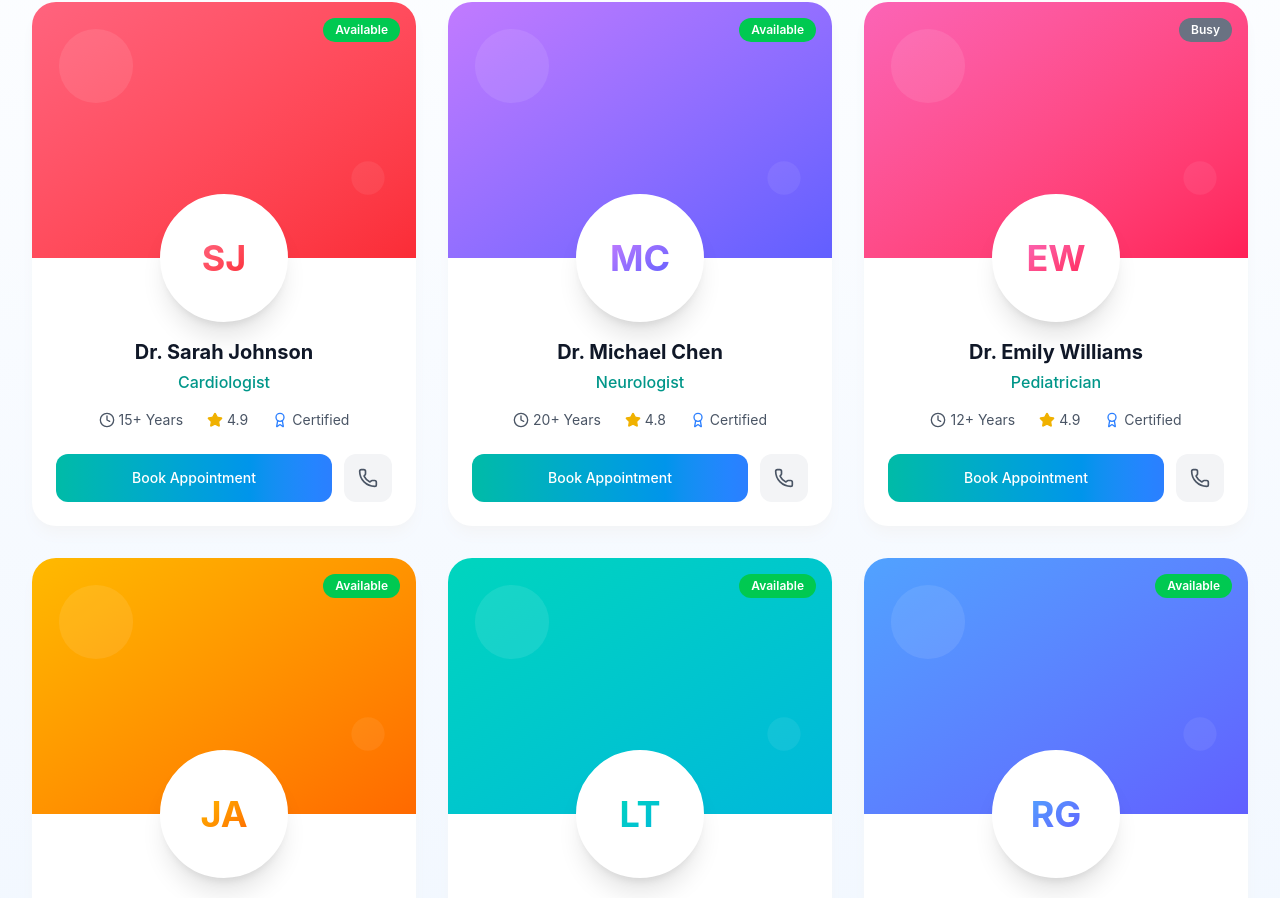
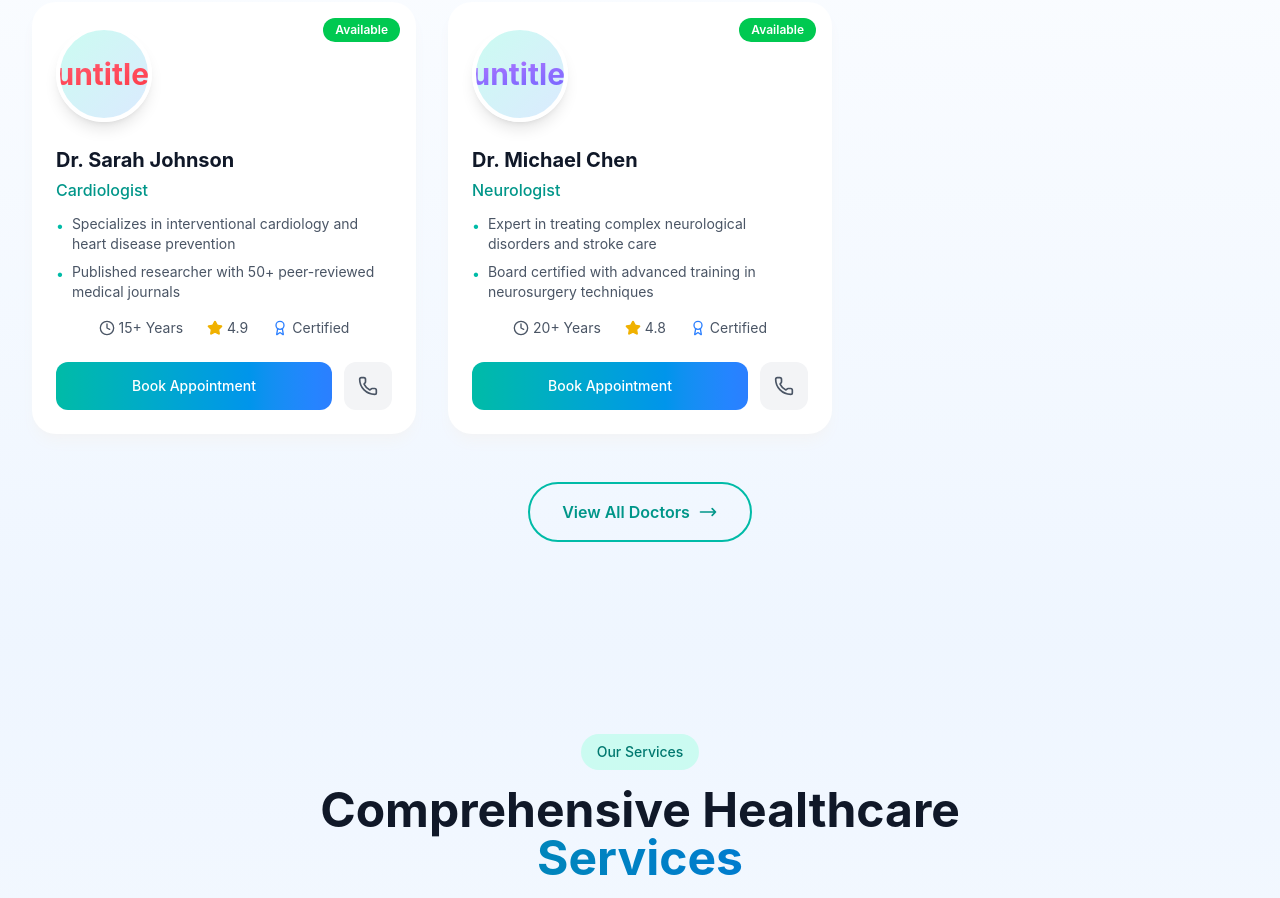
Before and after one commit to bhavyasharmahere/maa, a React (Vite) app: page / in a window 1280 px wide. Shown: the part 3009-3907 px from the top of the page. Built offline with nearby package versions, Linux system fonts and the light colour scheme.

Commit message:
Doctor Doom

```diff
--- a/src/components/About.tsx
+++ b/src/components/About.tsx
@@ -13,7 +13,7 @@ const features = [
 ];
 
 const highlights = [
-  { icon: Users, value: '5,000+', label: 'Happy Patients' },
+  { icon: Users, value: '1,000+', label: 'Happy Patients' },
   { icon: Building2, value: '008+', label: 'Hospital Beds' },
   { icon: Stethoscope, value: '02', label: 'Specialties' },
 ];
--- a/src/components/Doctors.tsx
+++ b/src/components/Doctors.tsx
@@ -2,61 +2,33 @@ import { motion } from 'framer-motion';
 import { useInView } from 'framer-motion';
 import { useRef } from 'react';
 import { Star, Award, Clock, Phone } from 'lucide-react';
-
+import hospImg from '/untitled.png';
 const doctors = [
   {
     name: 'Dr. Sarah Johnson',
     specialty: 'Cardiologist',
     experience: '15+ Years',
     rating: 4.9,
-    image: 'SJ',
+    image: hospImg,
     color: 'from-rose-400 to-red-500',
     available: true,
+    description: [
+      'Specializes in interventional cardiology and heart disease prevention',
+      'Published researcher with 50+ peer-reviewed medical journals'
+    ],
   },
   {
     name: 'Dr. Michael Chen',
     specialty: 'Neurologist',
     experience: '20+ Years',
     rating: 4.8,
-    image: 'MC',
+    image: hospImg,
     color: 'from-purple-400 to-indigo-500',
     available: true,
-  },
-  {
-    name: 'Dr. Emily Williams',
-    specialty: 'Pediatrician',
-    experience: '12+ Years',
-    rating: 4.9,
-    image: 'EW',
-    color: 'from-pink-400 to-rose-500',
-    available: false,
-  },
-  {
-    name: 'Dr. James Anderson',
-    specialty: 'Orthopedic Surgeon',
-    experience: '18+ Years',
-    rating: 4.7,
-    image: 'JA',
-    color: 'from-amber-400 to-orange-500',
-    available: true,
-  },
-  {
-    name: 'Dr. Lisa Thompson',
-    specialty: 'Dermatologist',
-    experience: '10+ Years',
-    rating: 4.8,
-    image: 'LT',
-    color: 'from-teal-400 to-cyan-500',
-    available: true,
-  },
-  {
-    name: 'Dr. Robert Garcia',
-    specialty: 'General Surgeon',
-    experience: '22+ Years',
-    rating: 4.9,
-    image: 'RG',
-    color: 'from-blue-400 to-indigo-500',
-    available: true,
+    description: [
+      'Expert in treating complex neurological disorders and stroke care',
+      'Board certified with advanced training in neurosurgery techniques'
+    ],
   },
 ];
 
@@ -101,8 +73,8 @@ export function Doctors() {
               whileHover={{ y: -10 }}
               className="group bg-white rounded-3xl overflow-hidden shadow-lg shadow-gray-100 hover:shadow-2xl hover:shadow-blue-100 transition-all duration-300"
             >
-              {/* Image Area */}
-              <div className={`relative h-64 bg-gradient-to-br ${doctor.color} p-6`}>
+              {/* Header Area with Avatar and Badge */}
+              <div className="relative p-6 pb-0">
                 {/* Availability Badge */}
                 <motion.div
                   initial={{ scale: 0 }}
@@ -118,34 +90,40 @@ export function Doctors() {
                 </motion.div>
 
                 {/* Doctor Avatar */}
-                <div className="absolute bottom-0 left-1/2 -translate-x-1/2 translate-y-1/2">
+                <div className="mb-4">
                   <motion.div
-                    whileHover={{ scale: 1.1, rotate: 5 }}
-                    className="w-32 h-32 bg-white rounded-full flex items-center justify-center shadow-xl border-4 border-white"
+                    whileHover={{ scale: 1.05 }}
+                    className="w-24 h-24 bg-gradient-to-br from-teal-100 to-blue-100 rounded-full overflow-hidden flex items-center justify-center shadow-lg border-4 border-white"
                   >
-                    <span className={`text-4xl font-bold bg-gradient-to-br ${doctor.color} bg-clip-text text-transparent`}>
-                      {doctor.image}
-                    </span>
+                    {doctor.image.startsWith('http') ? (
+                      <img
+                        src={doctor.image}
+                        alt={doctor.name}
+                        className="w-full h-full object-cover"
+                      />
+                    ) : (
+                      <span className={`text-3xl font-bold bg-gradient-to-br ${doctor.color} bg-clip-text text-transparent`}>
+                        {doctor.image}
+                      </span>
+                    )}
                   </motion.div>
                 </div>
-
-                {/* Decorative Elements */}
-                <motion.div
-                  className="absolute top-8 left-8 w-16 h-16 bg-white/20 rounded-full"
-                  animate={{ scale: [1, 1.2, 1], opacity: [0.3, 0.5, 0.3] }}
-                  transition={{ duration: 3, repeat: Infinity }}
-                />
-                <motion.div
-                  className="absolute bottom-16 right-8 w-8 h-8 bg-white/20 rounded-full"
-                  animate={{ scale: [1.2, 1, 1.2], opacity: [0.5, 0.3, 0.5] }}
-                  transition={{ duration: 3, repeat: Infinity }}
-                />
               </div>
 
               {/* Info Area */}
-              <div className="pt-20 pb-6 px-6 text-center">
+              <div className="pt-2 pb-6 px-6">
                 <h3 className="text-xl font-bold text-gray-900 mb-1">{doctor.name}</h3>
-                <p className="text-teal-600 font-medium mb-4">{doctor.specialty}</p>
+                <p className="text-teal-600 font-medium mb-3">{doctor.specialty}</p>
+
+                {/* Description Bullet Points */}
+                <ul className="text-left space-y-2 mb-4">
+                  {doctor.description.map((desc, i) => (
+                    <li key={i} className="flex items-start gap-2 text-sm text-gray-600">
+                      <span className="text-teal-500 mt-0.5">•</span>
+                      <span>{desc}</span>
+                    </li>
+                  ))}
+                </ul>
 
                 {/* Stats */}
                 <div className="flex justify-center gap-6 mb-6">
```
